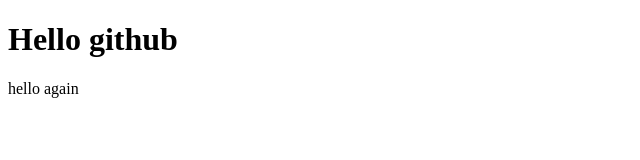
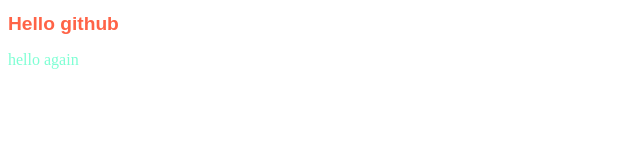
Before and after one commit to falouja/coursera-test, a plain HTML site: page site/index.html in a window 1280 px wide. Shown: the whole page, without its empty margins (0-640 px from the left). Drawn offline with Linux system fonts and the light colour scheme.

Commit message:
second update

```diff
--- a/site/index.html
+++ b/site/index.html
@@ -4,6 +4,7 @@
     <meta charset="UTF-8">
     <meta name="viewport" content="width=device-width, initial-scale=1.0">
     <title>Document</title>
+    <link rel="stylesheet" href="test.css">
 </head>
 <body>
     <h1>Hello github</h1>
--- /dev/null
+++ b/site/test.css
@@ -0,0 +1,7 @@
+h1 {
+    color: tomato; font-family:Arial, Helvetica, sans-serif;
+    font-size: larger;
+}
+p {
+    color: aquamarine;
+}
```
